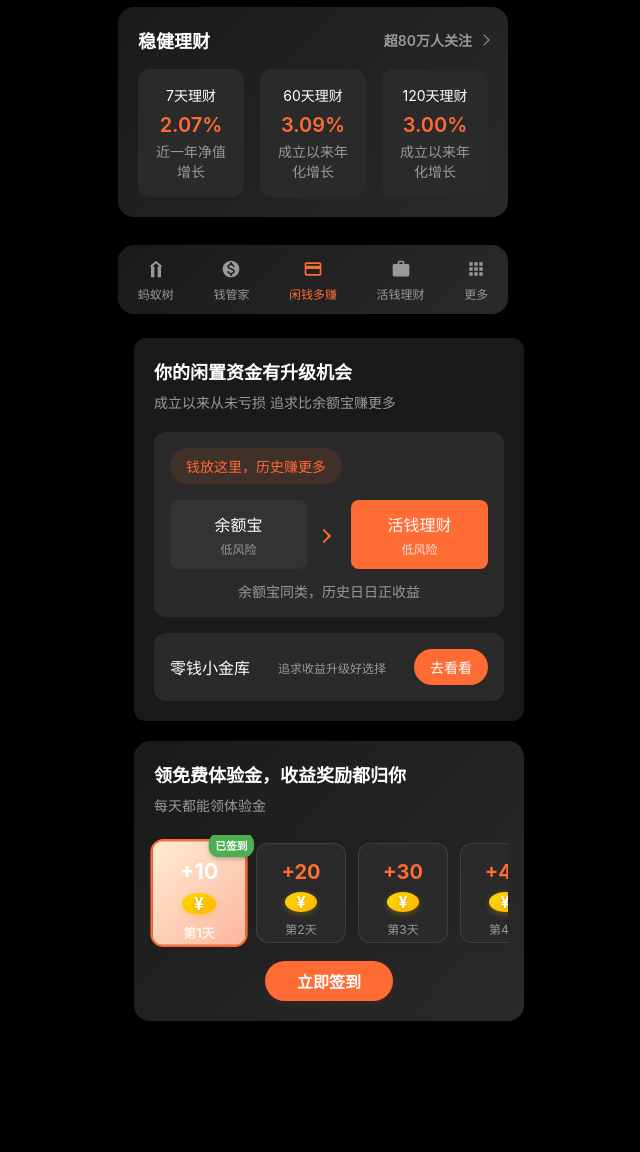
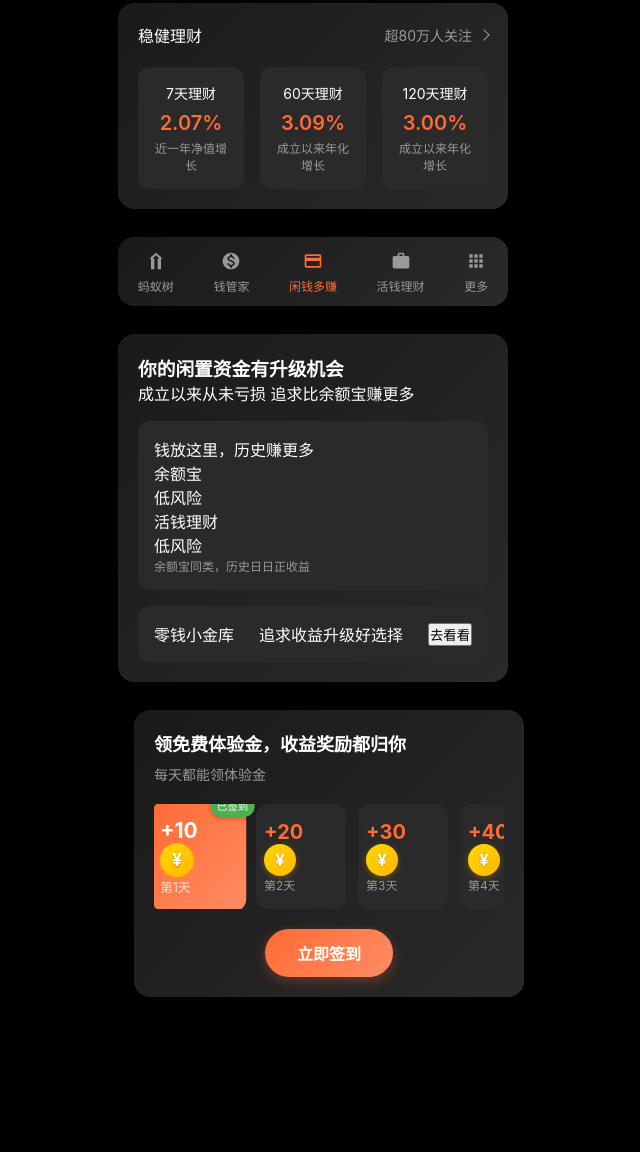
Before and after one commit to RoyLmy/yuebao-app, a website: page index.html in a window 1280 px wide. Shown: the part 981-2133 px from the top of the page, without its empty margins (327-967 px from the left). Drawn offline with Linux system fonts and the light colour scheme.

Commit message:
优化样式: 统一闲置资金和签到模块的宽度与对齐

```diff
--- a/style.css
+++ b/style.css
@@ -216,6 +216,7 @@
     padding: 20px;
     margin: 0 0 24px 0;
     width: 100%;
+    box-sizing: border-box;
 }
 
 .balance-header {
@@ -1007,6 +1008,7 @@
     padding: 20px;
     margin: 20px 16px;
     box-shadow: 0 4px 15px rgba(0, 0, 0, 0.1);
+    width: 100%;
 }
 
 .experience-header {
@@ -1027,35 +1029,24 @@
 }
 
 .experience-rewards.horizontal-scroll {
+    margin: 20px 0;
+    padding: 0;
+    width: 100%;
     display: flex;
     gap: 12px;
     overflow-x: auto;
-    padding: 8px 4px;
     scroll-snap-type: x mandatory;
     -webkit-overflow-scrolling: touch;
-    scrollbar-width: none;
-    margin: 0 -4px;
-}
-
-.experience-rewards.horizontal-scroll::-webkit-scrollbar {
-    display: none;
 }
 
 .daily-item {
     flex: 0 0 auto;
-    width: 80px;
-    height: 100px;
-    background: #333;
+    width: calc((100% - 48px) / 5);
+    min-width: 90px;
+    background: #2a2a2a;
     border-radius: 12px;
-    padding: 12px 8px;
-    display: flex;
-    flex-direction: column;
-    align-items: center;
-    gap: 8px;
-    position: relative;
+    padding: 16px 8px;
     scroll-snap-align: center;
-    transition: all 0.3s ease;
-    border: 1px solid rgba(255, 255, 255, 0.1);
 }
 
 .daily-item:hover {
@@ -1472,149 +1463,13 @@
     }
 }
 
-/* 签到横滑样式 */
-.experience-rewards.horizontal-scroll {
-    overflow-x: auto;
-    display: flex;
-    gap: 12px;
-    scroll-snap-type: x mandatory;
-    padding-bottom: 8px;
-}
-.experience-rewards.horizontal-scroll .daily-item {
-    min-width: 90px;
-    scroll-snap-align: center;
-    background: #2a2a2a;
-    border-radius: 12px;
-    padding: 16px 8px;
-    display: flex;
-    flex-direction: column;
-    align-items: center;
-    gap: 8px;
-    transition: all 0.3s;
-    box-shadow: 0 2px 8px rgba(0,0,0,0.08);
-}
-.experience-rewards.horizontal-scroll .daily-item.signed {
-    background: linear-gradient(135deg,#ffecd2 0%,#fcb69f 100%);
-    color: #ff6b35;
-    font-weight: bold;
-    border: 2px solid #ff6b35;
-    transform: scale(1.08);
-}
-.sign-btn-wrap {
-    text-align: center;
-    margin-top: 10px;
-}
-.sign-btn {
-    background: #ff6b35;
-    color: #fff;
-    border: none;
-    border-radius: 20px;
-    padding: 8px 32px;
-    font-size: 16px;
-    font-weight: 600;
-    box-shadow: 0 2px 8px rgba(255,107,53,0.08);
-    cursor: pointer;
-    transition: background 0.2s;
-}
-.sign-btn:disabled {
-    background: #ccc;
-    color: #fff;
-    cursor: not-allowed;
-}
-
-/* 闲置资金升级模块 */
-.money-upgrade-section {
-    background: #1a1a1a;
-    border-radius: 12px;
-    padding: 20px;
-    margin: 16px;
-}
-
-.money-upgrade-section h3 {
-    font-size: 18px;
-    color: #ffffff;
-    margin-bottom: 8px;
-}
-
-.money-upgrade-section p {
-    font-size: 14px;
-    color: #999;
-    margin-bottom: 20px;
-}
-
-.upgrade-content {
+/* 闲置资金升级模块样式优化 */
+.money-upgrade-section .upgrade-content {
     background: #2a2a2a;
     border-radius: 12px;
     padding: 16px;
-    margin-top: 16px;
-}
-
-.upgrade-tip {
-    color: #ff6b35;
-    font-size: 14px;
-    margin-bottom: 16px;
-    padding: 8px 16px;
-    background: rgba(255, 107, 53, 0.1);
-    border-radius: 20px;
-    display: inline-block;
-}
-
-.product-comparison {
-    display: flex;
-    align-items: center;
-    gap: 12px;
-    margin-bottom: 12px;
-}
-
-.product-box {
-    flex: 1;
-    background: #333333;
-    padding: 12px;
-    border-radius: 8px;
-    text-align: center;
-}
-
-.product-box.active-money {
-    background: #ff6b35;
-    color: #fff;
-}
-
-.product-name {
-    font-size: 16px;
-    margin-bottom: 4px;
-}
-
-.risk-level {
-    font-size: 12px;
-    color: #999;
-}
-
-.product-box.active-money .risk-level {
-    color: rgba(255, 255, 255, 0.8);
-}
-
-.upgrade-arrow {
-    width: 20px;
-    height: 20px;
-    position: relative;
-}
-
-.upgrade-arrow::after {
-    content: '';
-    width: 8px;
-    height: 8px;
-    border-top: 2px solid #ff6b35;
-    border-right: 2px solid #ff6b35;
-    transform: rotate(45deg);
-    position: absolute;
-    top: 6px;
-    left: 0;
-}
-
-.product-desc {
-    color: #999;
-    font-size: 14px;
-    text-align: center;
+    margin: 16px 0 0 0;
+    width: 100%;
 }
 
 .zero-money-section {
@@ -1625,58 +1480,49 @@
     display: flex;
     align-items: center;
     justify-content: space-between;
-}
-
-.zero-money-title {
-    font-size: 16px;
-    color: #ffffff;
-}
-
-.zero-money-desc {
-    font-size: 12px;
-    color: #999;
-}
-
-.check-btn {
-    background: #ff6b35;
-    color: #fff;
-    border: none;
-    padding: 8px 16px;
-    border-radius: 20px;
-    font-size: 14px;
-    cursor: pointer;
-}
-
-/* 统一标题样式 */
-.section-header,
-.money-upgrade-section h3,
-.experience-header h3 {
-    font-size: 18px;
-    font-weight: 600;
-    color: #ffffff;
-    margin-bottom: 8px;
-}
-
-/* 统一描述文字样式 */
-.section-desc,
-.money-upgrade-section p,
-.experience-header p {
-    font-size: 14px;
-    color: #999;
-    margin-bottom: 20px;
-}
-
-/* 产品列表样式 */
-.finance-products {
-    display: grid;
-    grid-template-columns: repeat(3, 1fr);
-    gap: 16px;
-    margin-top: 16px;
-}
-
-.product-item {
+    width: 100%;
+}
+
+/* 体验金模块样式优化 */
+.experience-section {
+    width: 100%;
+}
+
+.experience-rewards.horizontal-scroll {
+    margin: 20px 0;
+    padding: 0;
+    width: 100%;
+    display: flex;
+    gap: 12px;
+    overflow-x: auto;
+    scroll-snap-type: x mandatory;
+    -webkit-overflow-scrolling: touch;
+}
+
+.daily-item {
+    flex: 0 0 auto;
+    width: calc((100% - 48px) / 5);
+    min-width: 90px;
     background: #2a2a2a;
-    padding: 16px;
     border-radius: 12px;
-    text-align: center;
-}
+    padding: 16px 8px;
+    scroll-snap-align: center;
+}
+
+/* 响应式调整 */
+@media screen and (min-width: 390px) {
+    .scrollable-content {
+        padding: 20px;
+    }
+
+    .balance-card,
+    .earnings-info,
+    .auto-transfer,
+    .weekly-section,
+    .stable-finance-section,
+    .bottom-nav,
+    .money-upgrade-section,
+    .experience-section {
+        margin-bottom: 28px;
+    }
+}
```
